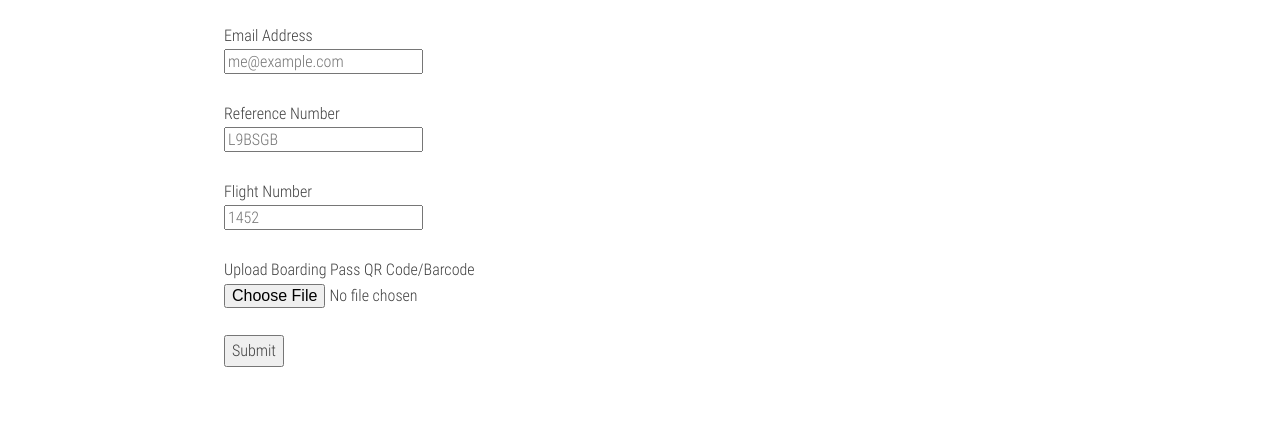
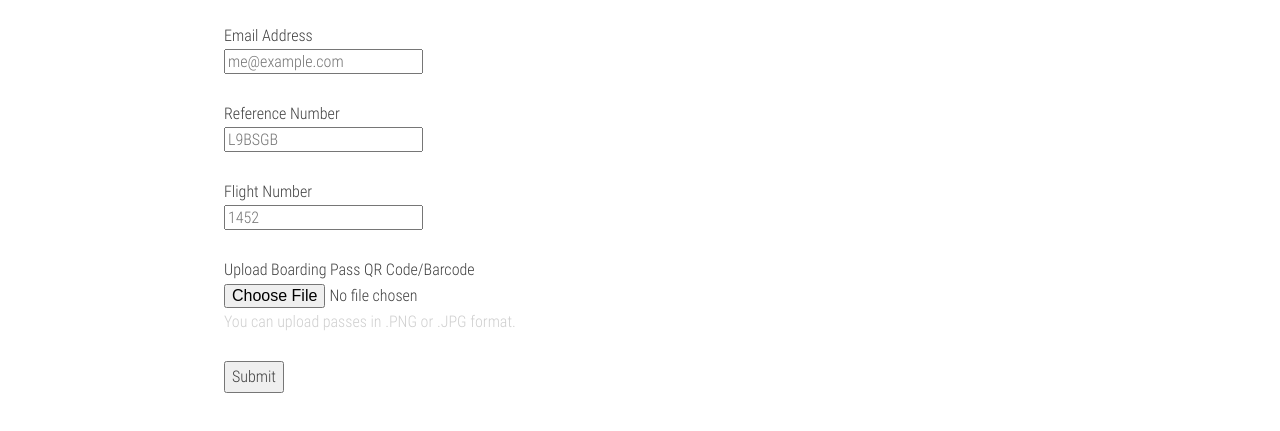
Before and after one commit to SyntropyDev/nt-boardingpass, a website: page index.html in a window 1280 px wide. Shown: the part 185-616 px from the top of the page. Drawn offline with Linux system fonts and the light colour scheme.

Commit message:
Added Help Text

```diff
--- a/index.html
+++ b/index.html
@@ -88,8 +88,9 @@
     <input id="file" name="file" class="input-file" type="file">
   </div>
 </div>
+<font color="#cfcfcf">You can upload passes in .PNG or .JPG format.</font>
 </br>
-
+</br>
 <!-- Button -->
 <div class="control-group">
   <label class="control-label" for="submit"></label>
```
